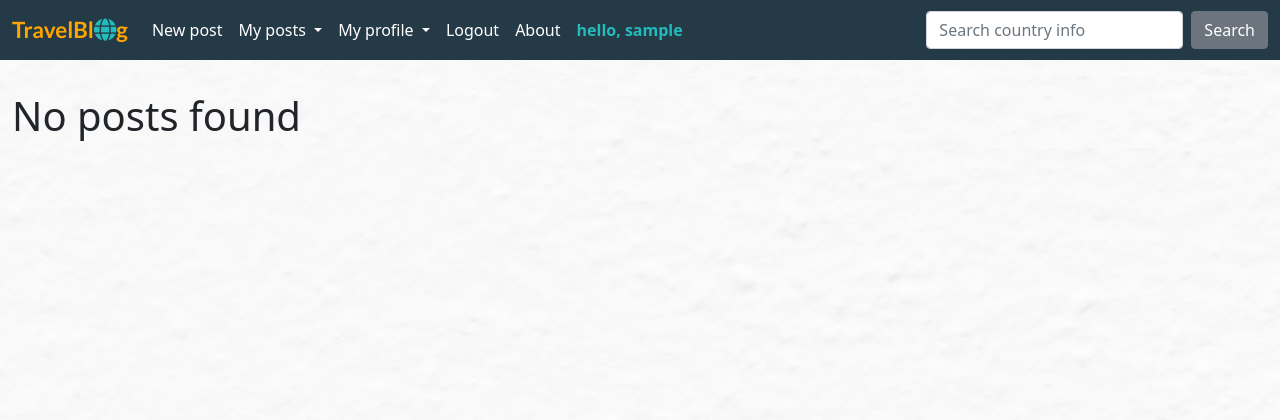
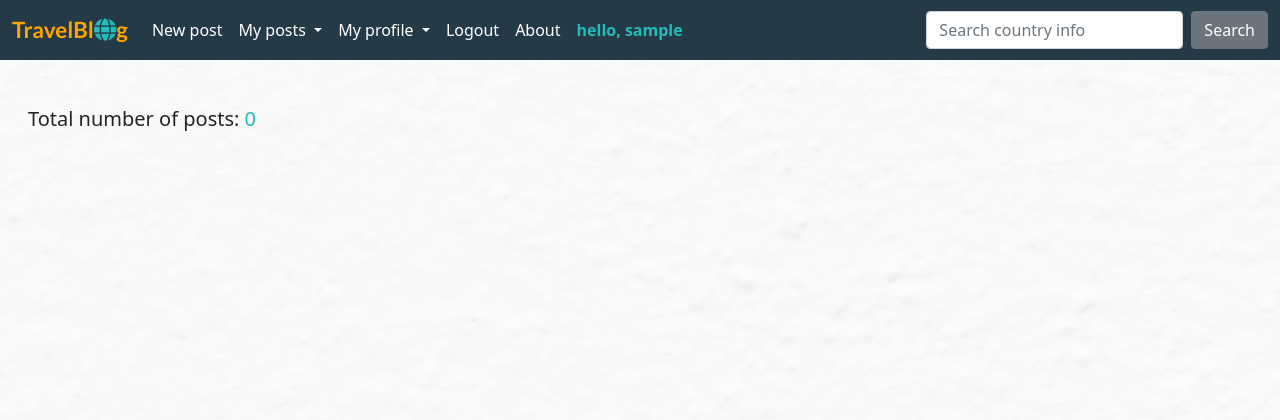
Before and after one commit to gennadiy-gaysha/portfolio_project_4, a Django app: a page that uses blog/templates/blog/user_post_list.html in a window 1280 px wide. Shown: the top 420 px of the page. Run offline with Django 3.2, Linux system fonts and the light colour scheme; the visitor is signed in with stand-in values (Sample User, id 1); data that the repository does not hold is empty; some libraries are stand-ins or nearby versions.

Commit message:
feat: add Total number of posts to user_post_list.html

```diff
--- a/blog/templates/blog/user_post_list.html
+++ b/blog/templates/blog/user_post_list.html
@@ -16,11 +16,13 @@
 {% block content %}
 <div class="container-fluid">
     <div class="row">
+        <div class="col-lg-3 col-md-12 pt-1 ms-3">
+            <p class="mt-4 lead">Total number of posts: <strong class="hello-user">{{ page_obj.paginator.count }}</strong></p>
+        </div>
 
         <!-- Blog Entries Column -->
         <div class="col-12 mt-3 left">
             <div class="row">
-                {% if post_list %}
                 {% for post in post_list %}
                 <div class="col-md-4">
                     <div class="card mb-4">
@@ -59,9 +61,6 @@
             <div class="row">
                 {% endif %}
                 {% endfor %}
-                {% else %}
-                <h1>No posts found</h1>
-                {% endif %}
             </div>
         </div>
     </div>
```
